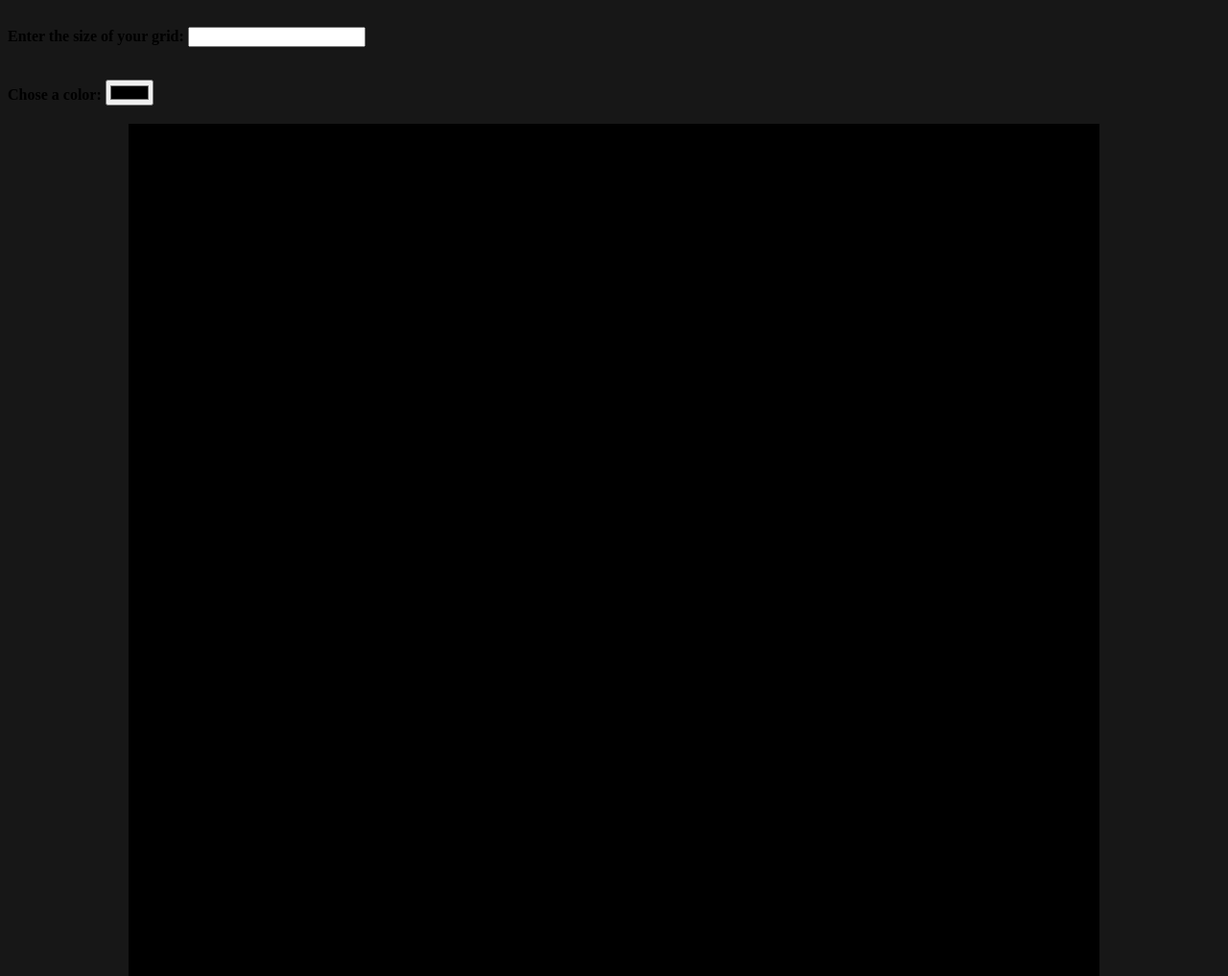
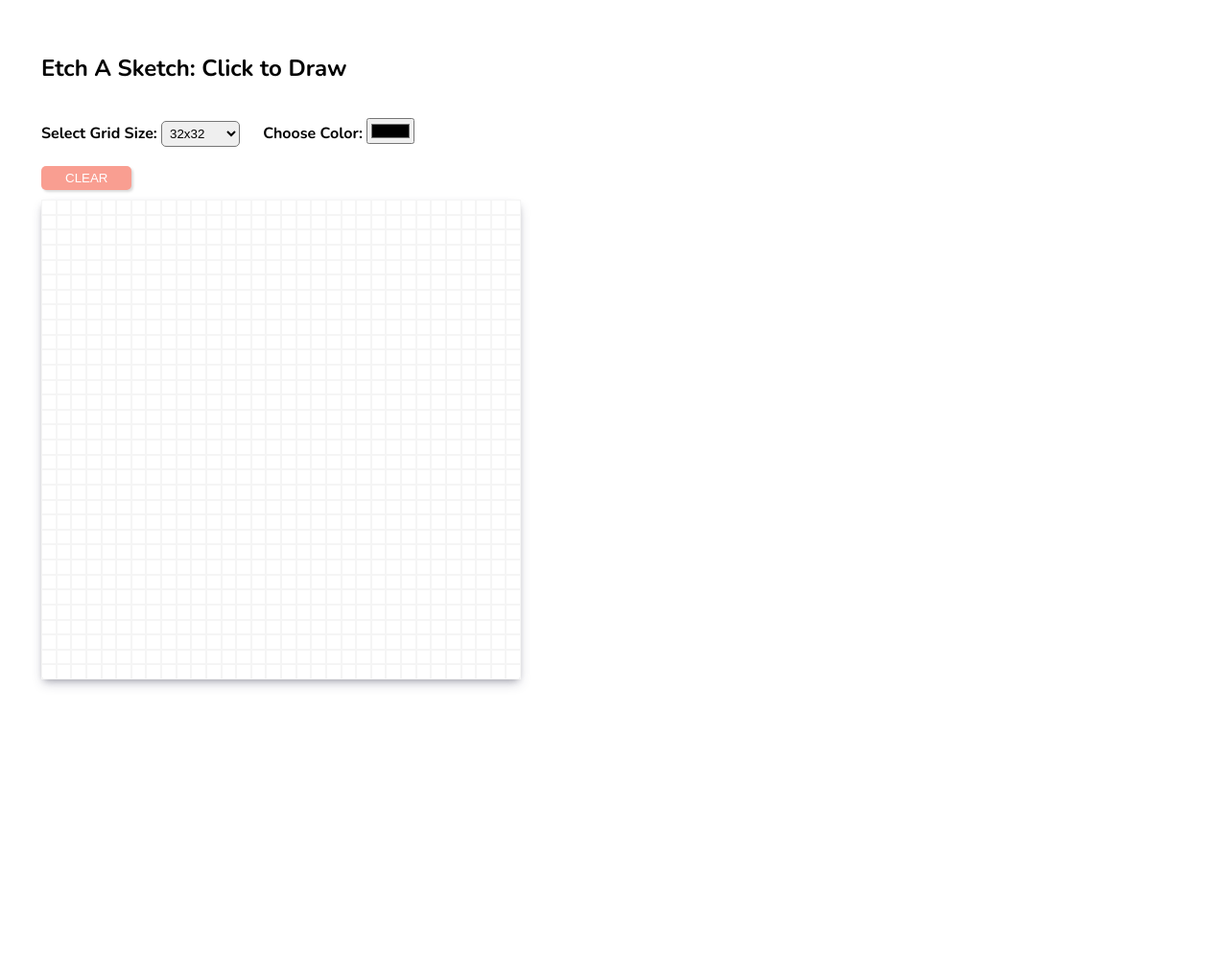
Before and after one commit to rjlevitt/etch-a-sketch, a plain HTML site: page index.html in a window 1280 px wide. Shown: the top 1017 px of the page at 96% size. After the commit the page ends 800 px from the top, so only its background shows below. Drawn offline with nearby package versions, Linux system fonts and the light colour scheme.

Commit message:
cleaned up functionality and style

```diff
--- a/index.html
+++ b/index.html
@@ -5,19 +5,32 @@
     <meta http-equiv="X-UA-Compatible" content="IE=edge">
     <meta name="viewport" content="width=device-width, initial-scale=1.0">
     <title>Etch-a-sketch</title>
+    <link rel="preconnect" href="https://fonts.googleapis.com">
+    <link rel="preconnect" href="https://fonts.gstatic.com" crossorigin>
+    <link href="https://fonts.googleapis.com/css2?family=Nunito:wght@400;700&display=swap" rel="stylesheet">
     <link rel="stylesheet" href="./style.css">
 </head>
 <body>
-    <div>
-        <h4 style="display: inline-block">Enter the size of your grid:</h4>
-        <input type="number">
+    <h2>Etch A Sketch: Click to Draw</h2>
+    <div style="display: inline-block; margin-right: 20px;">
+        <h4 class="label">Select Grid Size:</h3>
+        <select name="" id="grid-dropdown">
+            <option value="16">16x16</option>
+            <option selected="selected" value="32">32x32</option>
+            <option value="64">64x64</option>
+            <option value="124">124x124</option>
+
+        </select>
     </div>
-    <div>
-        <h4 style="display: inline-block">Chose a color:</h4>
-        <input type="color">
+    <div style="display: inline-block;">
+        <h4 class="label">Choose Color:</h4>
+        <input id="color-select" type="color">
+    </div>
+    <div class="m-20">
+        <button class="btn" onclick="clearColor()">CLEAR</button>
+        <div id="container"></div>
     </div>
 
-    <div id="container"></div>
     <script src="./main.js"></script>
 </body>
 </html>
--- a/main.js
+++ b/main.js
@@ -1,14 +1,54 @@
+const container = document.querySelector('#container');
+const gridInput = document.querySelector('#grid-dropdown');
+const colorInput = document.querySelector('#color-select');
+let color = "black"
 
-// get container
-const container = document.querySelector('#container');
+function removeGrid(parent) {
+    while (parent.firstChild) {
+        parent.removeChild(parent.firstChild);
+    }
+}
 
-let grid = 16*16
-for(let i=1; i<grid+1; i++){
-    const temp = document.createElement('div');
 
-    temp.addEventListener("mouseenter", function( event ) {
-        event.target.style.background = "#a6cfea";
-    });
+gridInput.addEventListener('change', (event) => {
+    const container = document.querySelector('#container');
+    removeGrid(container)
+    let grid = event.target.value;
+    buildGrid(grid)
+});
 
-    container.appendChild(temp);
+
+colorInput.addEventListener('input', (event) => {
+    color = event.target.value
+});
+
+
+function clearColor() {
+    const container = document.querySelector('#container');
+    const grid = document.querySelectorAll('.grid');
+    grid.forEach((div)=>{
+        div.style.background = 'white';
+        div.style.borderColor = 'rgb(245,245,245)';
+    })
 }
+
+
+function buildGrid(grid){
+    container.setAttribute('style',`grid-template-columns: repeat(${grid}, 1fr);`);
+    for(let i=1; i<(grid*grid)+1; i++){
+        const temp = document.createElement('div');
+        temp.classList.add('grid');
+        temp.addEventListener("mouseenter", function( event ) {
+            console.log(event)
+            if(event.buttons){
+                event.target.style.background = color;
+                event.target.style.borderColor = color;
+            }
+        });
+        container.appendChild(temp);
+    }
+}
+
+// set default grid
+const DEFAULT_GRID = 32
+buildGrid(DEFAULT_GRID)
--- a/style.css
+++ b/style.css
@@ -1,19 +1,50 @@
 html{
-    background-color: rgb(23,23,23);
+    font-family: "Nunito", sans-serif;
+    padding: 35px;
+}
+
+.label{
+    margin-bottom: 2px;
+    display: inline-block;
+}
+
+select{
+    padding: 4px;
+    border-radius: 5px;
+}
+
+.m-20{
+    margin-top: 20px;
+}
+
+.btn{
+    background-color: #f99e91;
+    padding: 5px 25px;
+    color: white;
+    border-radius: 5px;
+    border: None;
+    box-shadow: rgba(0, 0, 0, 0.15) 1.95px 1.95px 2.6px;
+    position: relative;
+    top: 0;
+    transition: top ease 0.25s;
+}
+
+.btn:hover{
+    background-color: #1783c1;
+    top: -5px;
+    offset: 5px 0;
 }
 
 #container{
-    width: 80%;
-    margin: 0 auto;
+    background-color: white;
+    border-radius: 5px;
+    margin-top: 10px;
+    width: 500px;
+    height: 500px;
     display: grid;
-    grid-template-columns: repeat(16, 1fr);
+    box-shadow: rgba(50, 50, 93, 0.25) 0px 6px 12px -2px, rgba(0, 0, 0, 0.3) 0px 3px 7px -3px;
 }
 
 #container div {
-    background-color: black;
-    aspect-ratio: 1;
-  }
-
-#container div:hover {
-    background-color: #f99e91;
+    border: rgb(245,245,245) solid 1px;
 }
```
